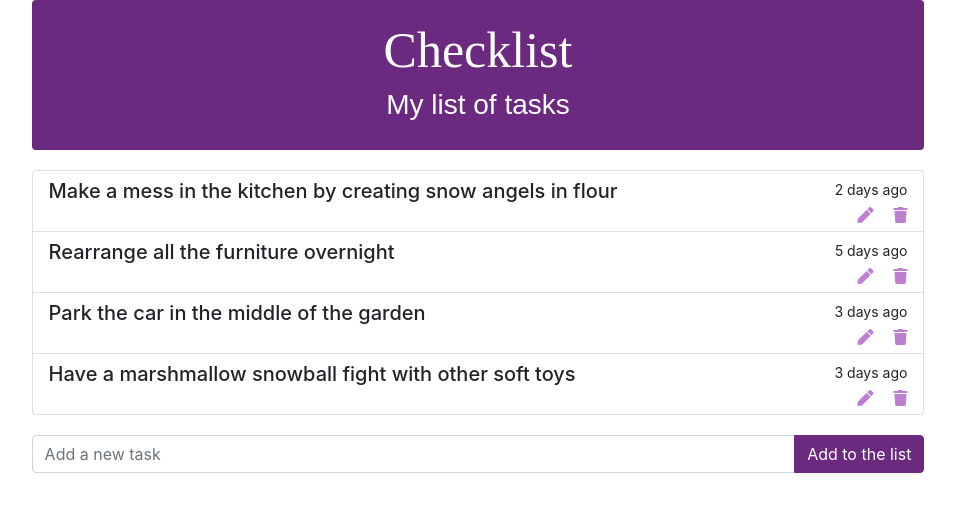
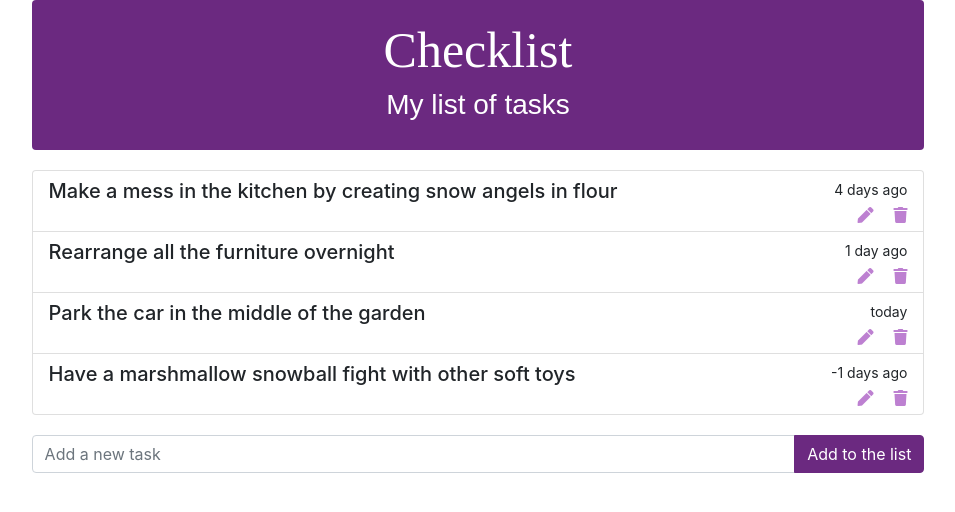
Before and after one commit to TatianaMoseeva/react_checklist, a React (Create React App) app in the folder my-app/: page / in a window 1280 px wide. Shown: the top 512 px of the page, without its empty margins (162-1117 px from the left). Built offline with nearby package versions, Linux system fonts and the light colour scheme.

Commit message:
add function addDate to calculate when the task was posted

```diff
--- a/my-app/src/components/app/App.js
+++ b/my-app/src/components/app/App.js
@@ -9,11 +9,24 @@ function id() {
 	return nanoid();
 }
 
+function addDate (year, month, day) {
+    let today = new Date();
+    let posted = new Date(year, month-1, day);
+    let diff = Math.floor((today - posted) / (1000 * 60 * 60 * 24));
+    if (diff === 0) {
+        return 'today'
+    } if (diff === 1) {
+        return diff + ' day ago'
+    } else {
+        return diff + ' days ago'
+    }
+}
+
 const initData = [
-    {id: id(), desc: 'Make a mess in the kitchen by creating snow angels in flour', date: '2 days ago', isDone: false, isEdit: false},
-    {id: id(), desc: 'Rearrange all the furniture overnight', date: '5 days ago', isDone: false, isEdit: false},
-    {id: id(), desc: 'Park the car in the middle of the garden', date: '3 days ago', isDone: false, isEdit: false},
-    {id: id(), desc: 'Have a marshmallow snowball fight with other soft toys', date: '3 days ago', isDone: false, isEdit: false}
+    {id: id(), desc: 'Make a mess in the kitchen by creating snow angels in flour', date: addDate(2022, 11, 28), isDone: false, isEdit: false},
+    {id: id(), desc: 'Rearrange all the furniture overnight', date: addDate(2022, 12, 1), isDone: false, isEdit: false},
+    {id: id(), desc: 'Park the car in the middle of the garden', date: addDate(2022, 12, 2), isDone: false, isEdit: false},
+    {id: id(), desc: 'Have a marshmallow snowball fight with other soft toys', date: addDate(2022, 12, 3), isDone: false, isEdit: false}
 ]
 
 function App() {
```
